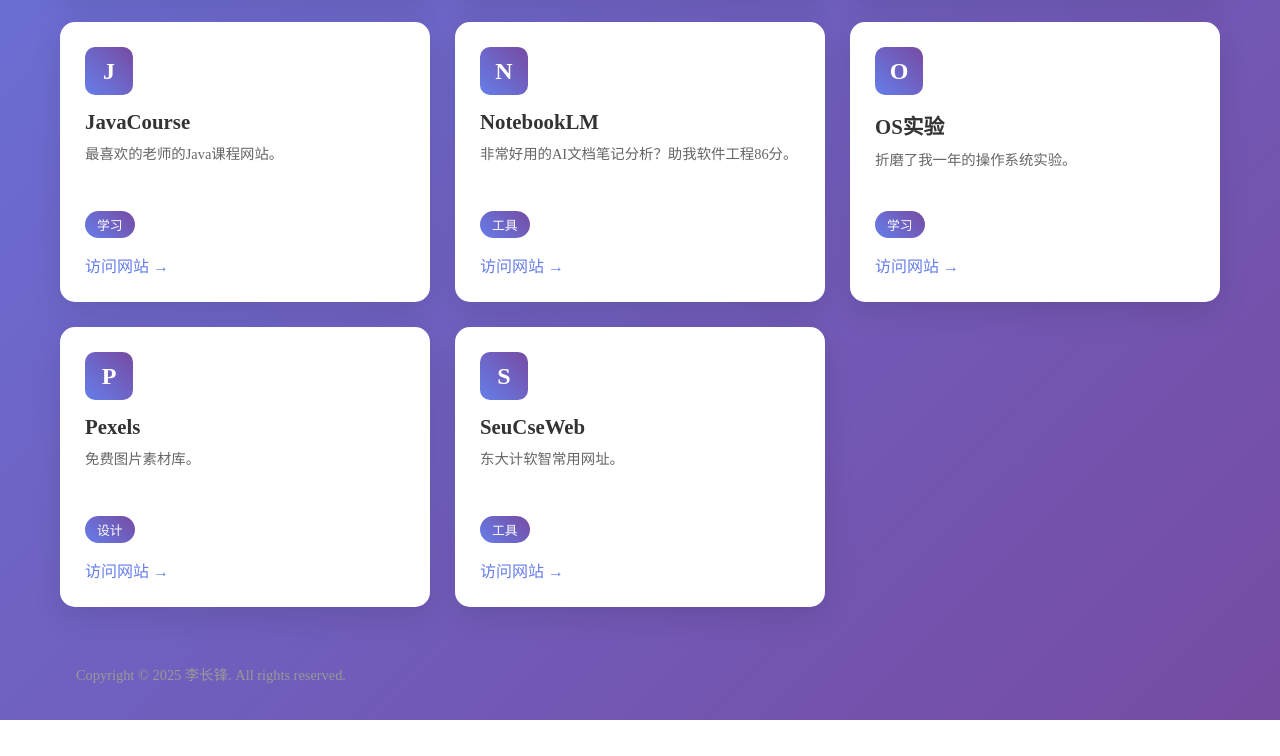
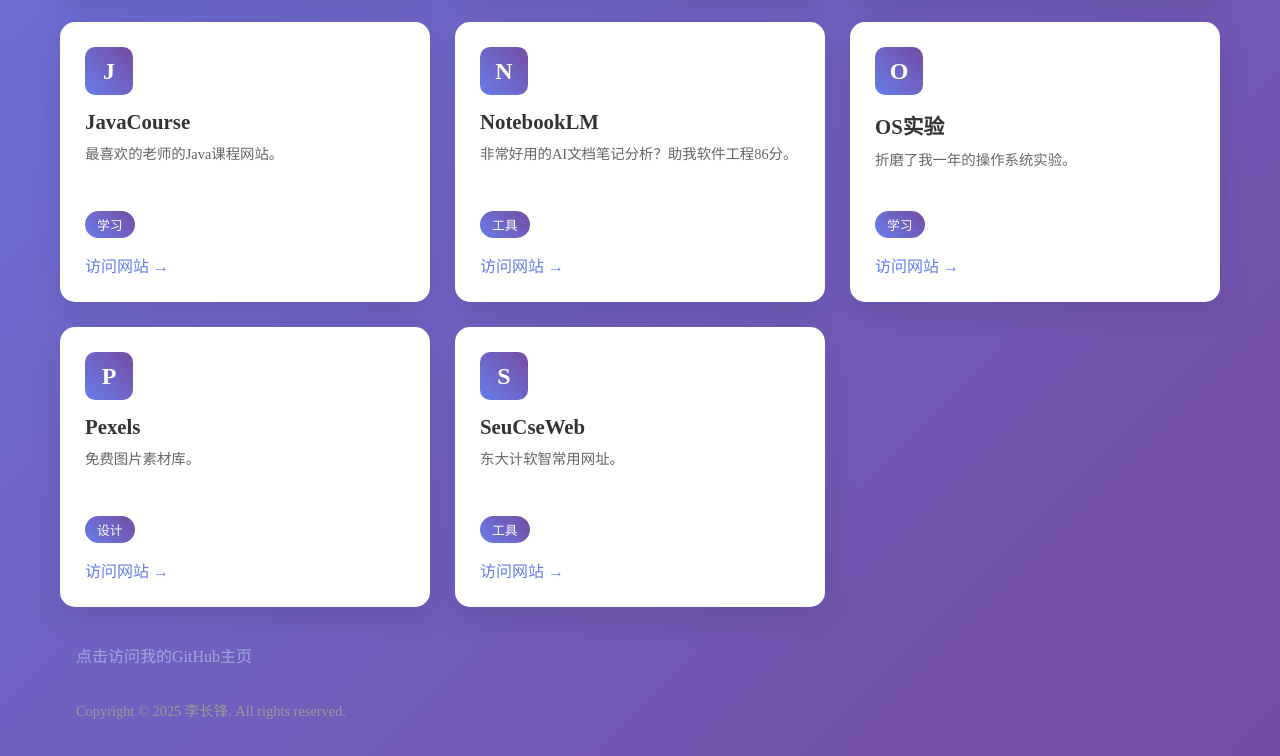
Before and after one commit to DeuvShawn/DeuvShawn.github.io, a plain HTML site: page index.html in a window 1280 px wide. Shown: the part 971-1727 px from the top of the page. Before the commit the page ends 1691 px from the top, so only its background shows below. Drawn offline with Linux system fonts and the light colour scheme.

Commit message:
Update index.html and styles/main.css
Add a Github link of my homepage

```diff
--- a/index.html
+++ b/index.html
@@ -217,6 +217,10 @@
       没有找到匹配的收藏网站 😔
     </div>
 
+    <a href="https://github.com/DeuvShawn" class="myself-link" target="_blank">
+      点击访问我的GitHub主页
+    </a>
+
     <footer>
       Copyright &copy; 2025 李长锋. All rights reserved.
     </footer>
--- a/styles/main.css
+++ b/styles/main.css
@@ -225,7 +225,7 @@
   grid-template-columns: repeat(auto-fill, minmax(350px, 1fr));
   gap: 25px;
   /* 网格间距 */
-  margin-bottom: 40px;
+  margin-bottom: 20px;
   /* 底部外边距 */
 }
 
@@ -376,6 +376,30 @@
   /* 紫色 */
 }
 
+.myself-link {
+  /* 内边距：1rem */
+  padding: 1rem;
+  display: inline-flex;
+  /* 内联弹性布局 */
+  align-items: center;
+  /* 垂直居中 */
+  gap: 8px;
+  /* 元素间距 */
+  color: #9da9dd;
+  /* 蓝色文字 */
+  text-decoration: none;
+  /* 移除下划线 */
+  font-weight: 500;
+  /* 字体粗细 */
+  transition: color 0.3s ease;
+  /* 颜色过渡动画 */
+}
+
+.myself-link:hover {
+  color: #c3c7d6;
+  /* 紫色 */
+}
+
 /* footer选择器：页脚样式 */
 footer {
   /* 内边距：1rem */
```
Also changed, not shown: 1 other file.
